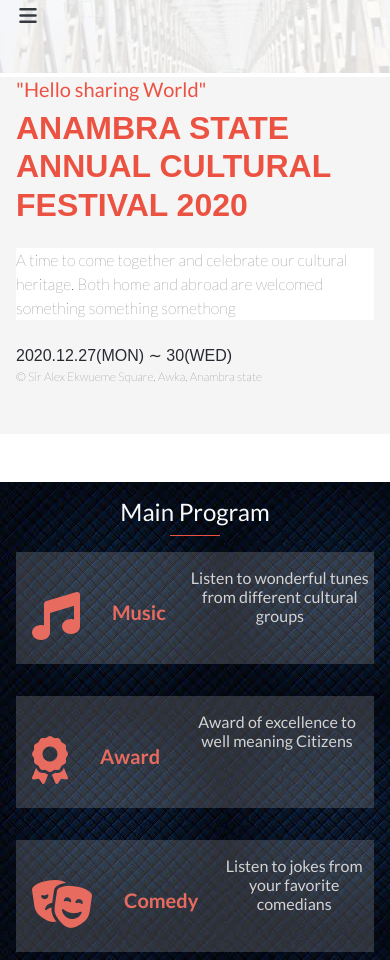
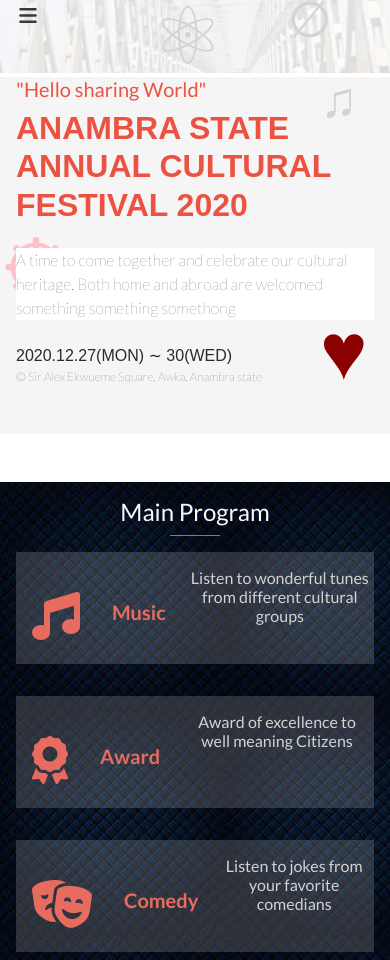
Before and after one commit to Kingobaino1/Capstone-Project-Annual-Festival, a plain HTML site: page index.html in a window 390 px wide. Shown: the top 960 px of the page. Drawn offline with nearby package versions, Linux system fonts and the light colour scheme; a web font is replaced by a local one.

Commit message:
Edited the page for xsmall screen

```diff
--- a/css/style.css
+++ b/css/style.css
@@ -230,7 +230,7 @@ table td {
   border-radius: 15px;
 }
 
-@media only screen and (max-width: 767px) {
+@media only screen and (min-width: 375px) {
   .small_bg {
     position: relative;
     bottom: 55px;
--- a/index.html
+++ b/index.html
@@ -74,12 +74,12 @@
         <p class="describe">A time to come together and celebrate our cultural heritage. Both home and abroad are welcomed something something somethong</p>
         <p class="date col_1 mt-2 mb-0">2020.12.27(MON) &#8764; 30(WED)</p>
         <p class="mt-0 venue">&#169; Sir Alex Ekwueme Square, Awka, Anambra state</p>
-         <div class="d-none d-sm-block position-absolute theta">	&#8709;</div>
-         <div class="d-none d-sm-block position-absolute music">&#9835;</div>
-         <div class="d-none d-sm-block position-absolute react">&#9883;</div>
-         <div class="d-none d-sm-block position-absolute star">&#9784;</div>
-         <div class="d-none d-sm-block position-absolute love">&#9829;</div>
-         <div class="d-none d-sm-block position-absolute diamond d-none d-md-block">&#9830;</div>
+         <div class="position-absolute theta">	&#8709;</div>
+         <div class="position-absolute music">&#9835;</div>
+         <div class="position-absolute react">&#9883;</div>
+         <div class="position-absolute star">&#9784;</div>
+         <div class="position-absolute love">&#9829;</div>
+        <div class="position-absolute diamond d-none d-md-block">&#9830;</div>
       </div>
     </section>
     <section class="container mt-5">
```
